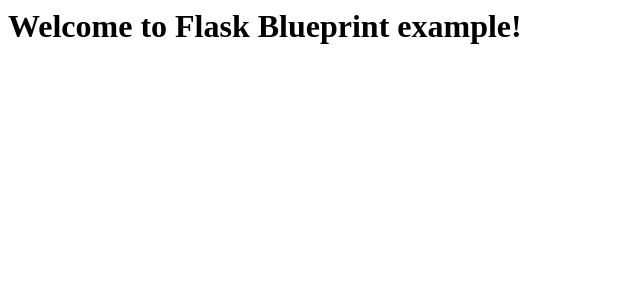
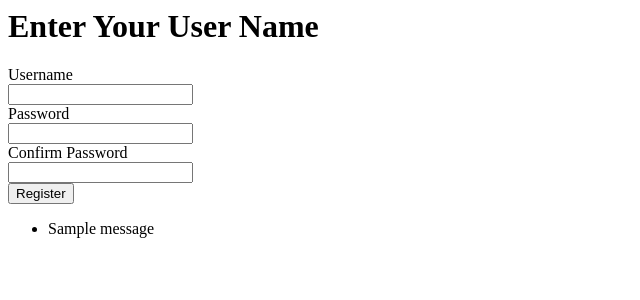
Before and after one commit to Eli-Keli/software-engineering-journey, a Flask app: page / in a window 1280 px wide. Shown: the top 300 px of the page, without its empty margins (0-640 px from the left). Run offline with Flask 3, Linux system fonts and the light colour scheme; one stand-in notice (Sample message) is shown.

Commit message:
Forms with WTForms

```diff
--- a/flask-core-concepts/app/__init__.py
+++ b/flask-core-concepts/app/__init__.py
@@ -1,13 +1,12 @@
 
-#* Blueprints in Flask
+#* Forms with WTForms
 
 from flask import Flask
 from .main import main as main_blueprint
 
-
-# Initialize Flask and Register the Blueprint
 def create_app():
     app = Flask(__name__)
+    app.config['SECRET_KEY'] = "myweaksecretkey"
 
     app.register_blueprint(main_blueprint)
 
--- /dev/null
+++ b/flask-core-concepts/app/main/forms.py
@@ -0,0 +1,11 @@
+# create a form with WTForms
+
+from flask_wtf import FlaskForm
+from wtforms import StringField, SubmitField, PasswordField
+from wtforms.validators import DataRequired, Length, EqualTo
+
+class RegistrationForm(FlaskForm):
+    username = StringField('Username', validators=[DataRequired(), Length(min=4, max=20)])
+    password = PasswordField('Password', validators=[DataRequired(), Length(min=8, max=30), EqualTo('confirm_password')])
+    confirm_password = PasswordField('Confirm Password', validators=[DataRequired()])
+    submit = SubmitField('Register')
--- a/flask-core-concepts/app/main/routes.py
+++ b/flask-core-concepts/app/main/routes.py
@@ -1,7 +1,13 @@
-# Define routes for the Blueprint
-from flask import render_template
+# Update the Route to Handle the Form
+from flask import render_template, flash, redirect, url_for
+from . import main
+from .forms import RegistrationForm
 
-from . import main
-@main.route('/')
+
+@main.route('/', methods=['GET', 'POST'])
 def index():
-    return render_template('index.html')
+    form = RegistrationForm()
+    if form.validate_on_submit():
+        flash(f"Hello, {form.username.data}!")
+        return redirect(url_for("main.index"))
+    return render_template("index.html", form=form)
--- a/flask-core-concepts/app/templates/index.html
+++ b/flask-core-concepts/app/templates/index.html
@@ -1,10 +1,36 @@
 <html lang="en">
+
 <head>
     <meta charset="UTF-8">
     <meta name="viewport" content="width=device-width, initial-scale=1.0">
-    <title>Flask BluePrint</title>
+    <title>Flask WTForms</title>
 </head>
+
 <body>
-    <h1>Welcome to Flask Blueprint example!</h1>
+    <h1>Enter Your User Name</h1>
+
+    <form method="POST">
+        {{ form.hidden_tag() }}
+        <p>
+            {{ form.username.label }}<br>
+            {{ form.username }}<br>
+            {{ form.password.label }}<br>
+            {{ form.password }}<br>
+            {{ form.confirm_password.label }}<br>
+            {{ form.confirm_password }}<br>
+            {{ form.submit() }}
+        </p>
+    </form>
+
+    {% with messages = get_flashed_messages() %}
+    {% if messages %}
+        <ul>
+            {% for message in messages %}
+                <li>{{ message }}</li>
+            {% endfor %}
+        </ul>
+    {% endif %}
+    {% endwith %}
 </body>
+
 </html>
```
